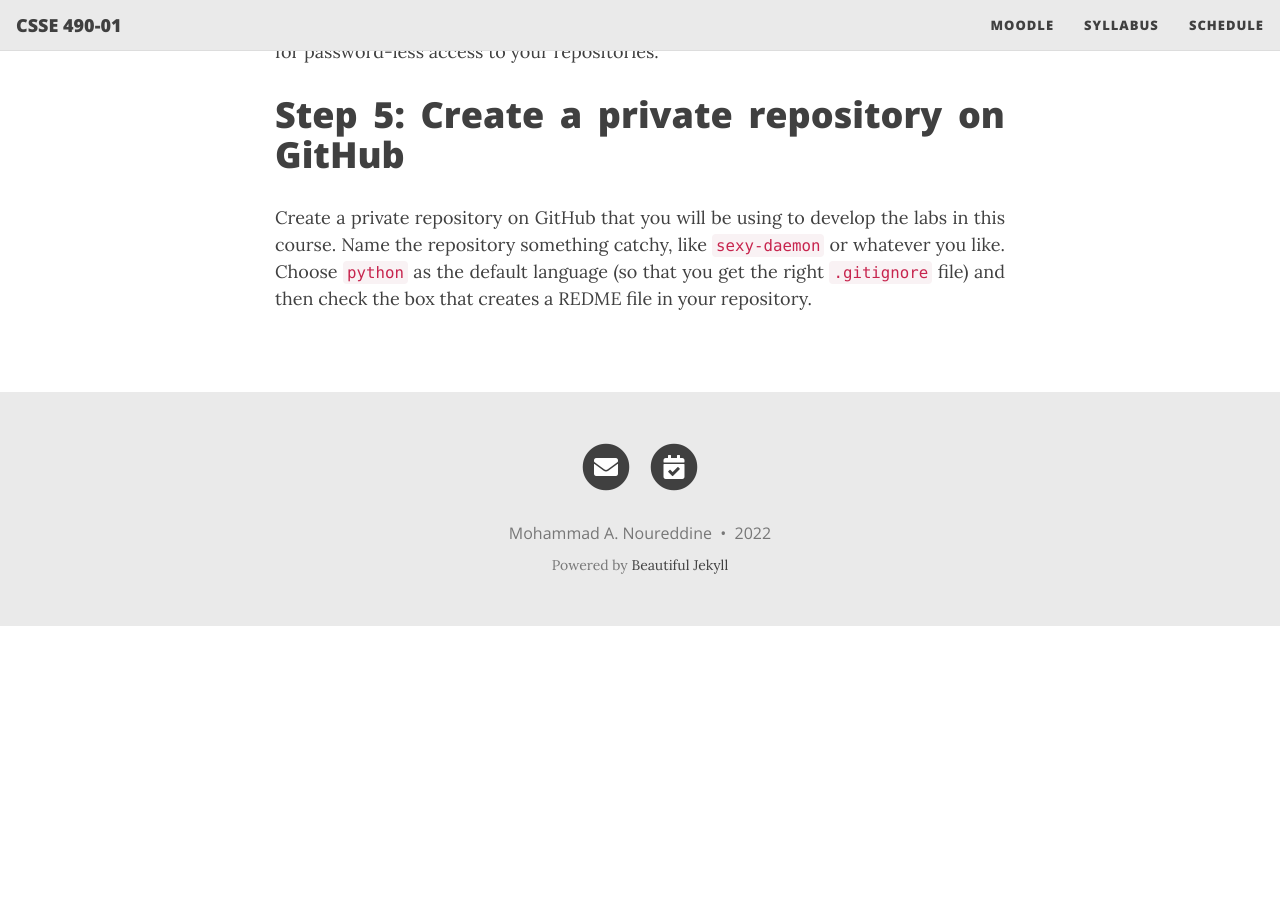
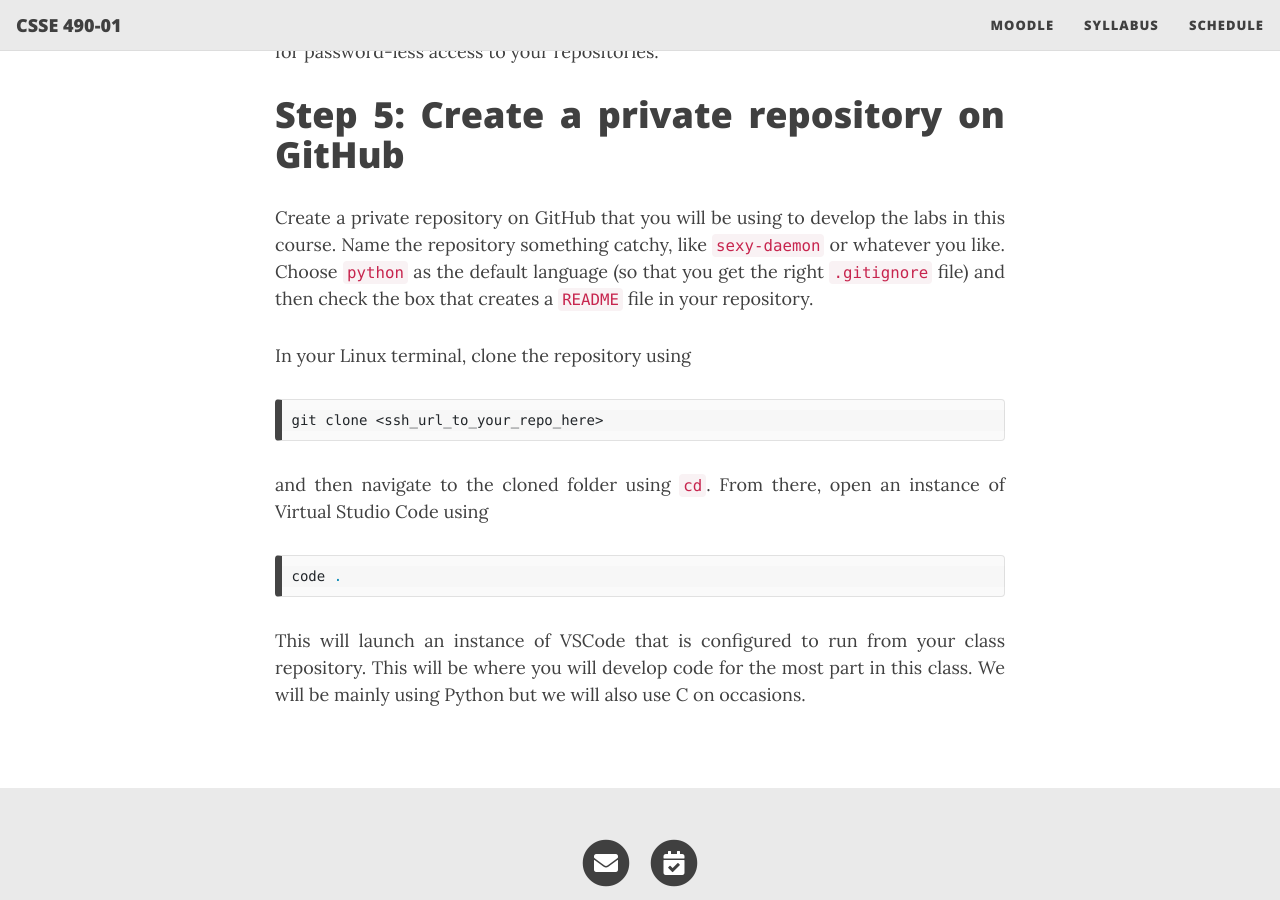
Before and after one commit to rhit-csse490-netsec/netsec-public, a Jekyll site: the page built from labs/lab0.md, in a window 1280 px wide and 900 px high, scrolled down 2040 px. Built offline with Jekyll 4.4.1, drawn with Linux system fonts in a browser that asks for light colours; nearby versions of some CDN libraries; before the commit the page ends 2666 px from its top, so only the background shows below that; some of the changed text lies outside the part shown.

Commit message:
added lab 0

````diff
--- a/labs/lab0.md
+++ b/labs/lab0.md
@@ -77,5 +77,18 @@ password-less access to your repositories.
 Create a private repository on GitHub that you will be using to develop the labs
 in this course. Name the repository something catchy, like `sexy-daemon` or
 whatever you like. Choose `python` as the default language (so that you get the
-right `.gitignore` file) and then check the box that creates a REDME file in
+right `.gitignore` file) and then check the box that creates a `README` file in
 your repository.
+
+In your Linux terminal, clone the repository using
+```shell
+git clone <ssh_url_to_your_repo_here>
+```
+and then navigate to the cloned folder using `cd`. From there, open an instance
+of Virtual Studio Code using
+```shell
+code .
+```
+This will launch an instance of VSCode that is configured to run from your class
+repository. This will be where you will develop code for the most part in this
+class. We will be mainly using Python but we will also use C on occasions.
````
Also changed, not shown: 1 other file.
